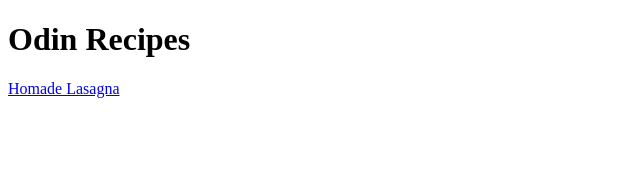
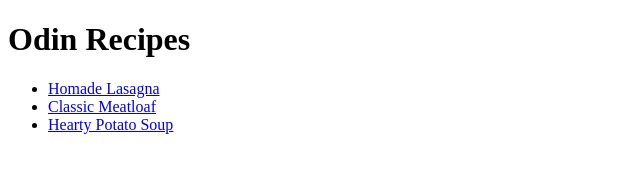
Before and after one commit to Miles-Streeter/odin-recipes, a plain HTML site: page index.html in a window 1280 px wide. Shown: the whole page, without its empty margins (0-640 px from the left). Drawn offline with Linux system fonts and the light colour scheme.

Commit message:
Change layout of recipes and add more recipes
Change recipes on  1st page to unordered list
Added recipe page for meatloaf and potato soup
Add h1 element to both pages

```diff
--- a/index.html
+++ b/index.html
@@ -9,6 +9,11 @@
 
     <body>
         <h1>Odin Recipes</h1>
-        <a href="recipes/lasagna.html">Homade Lasagna</a>
+
+        <ul>
+            <li><a href="recipes/lasagna.html">Homade Lasagna</a></li>
+            <li><a href="recipes/meatloaf.html">Classic Meatloaf</a></li>
+            <li><a href="recipes/potato_soup.html">Hearty Potato Soup</a></li>
+        </ul>
     </body>
 </html>
```
Also changed, not shown: recipes/lasagna.html (+9 -0 lines), recipes/potato_soup.html (added, +1 -0 lines), recipes/meatloaf.html (added).
